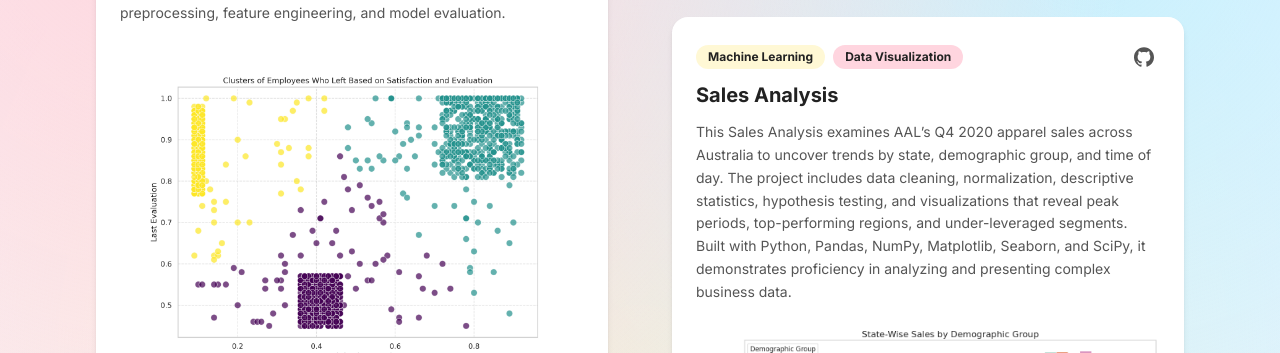
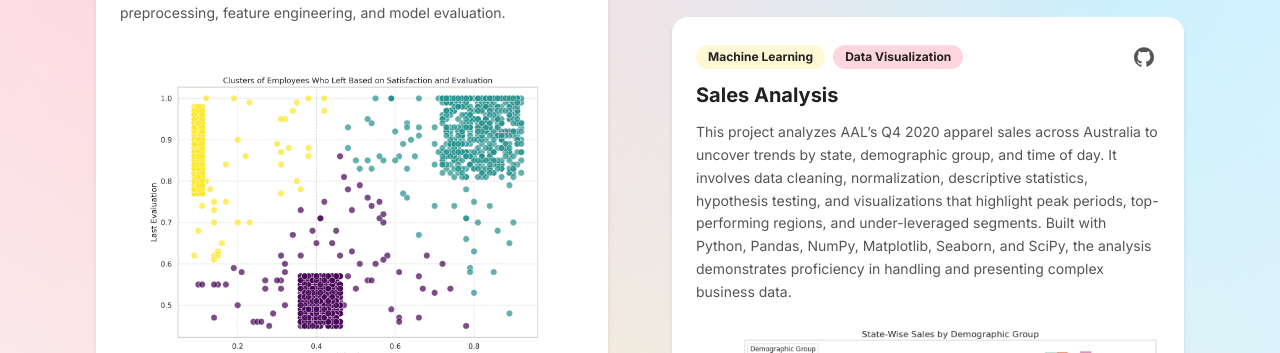
Before and after one commit to angelatyk/angelatyk.github.io, a React (Vite) app: page / in a window 1280 px wide. Shown: the part 3508-3861 px from the top of the page. Built offline with nearby package versions, Linux system fonts and the light colour scheme.

Commit message:
Updated project description for better flow.

```diff
--- a/src/pages/Projects.jsx
+++ b/src/pages/Projects.jsx
@@ -38,7 +38,7 @@
 			title: "Sales Analysis",
 			imageSrc: salesAnalysisImg,
 			description:
-				"This Sales Analysis examines AAL’s Q4 2020 apparel sales across Australia to uncover trends by state, demographic group, and time of day. The project includes data cleaning, normalization, descriptive statistics, hypothesis testing, and visualizations that reveal peak periods, top-performing regions, and under-leveraged segments. Built with Python, Pandas, NumPy, Matplotlib, Seaborn, and SciPy, it demonstrates proficiency in analyzing and presenting complex business data.",
+				"This project analyzes AAL’s Q4 2020 apparel sales across Australia to uncover trends by state, demographic group, and time of day. It involves data cleaning, normalization, descriptive statistics, hypothesis testing, and visualizations that highlight peak periods, top-performing regions, and under-leveraged segments. Built with Python, Pandas, NumPy, Matplotlib, Seaborn, and SciPy, the analysis demonstrates proficiency in handling and presenting complex business data.",
 			github: "https://github.com/angelatyk/sales-analysis",
 			tags: ["Machine Learning", "Data Visualization"],
 		},
```
